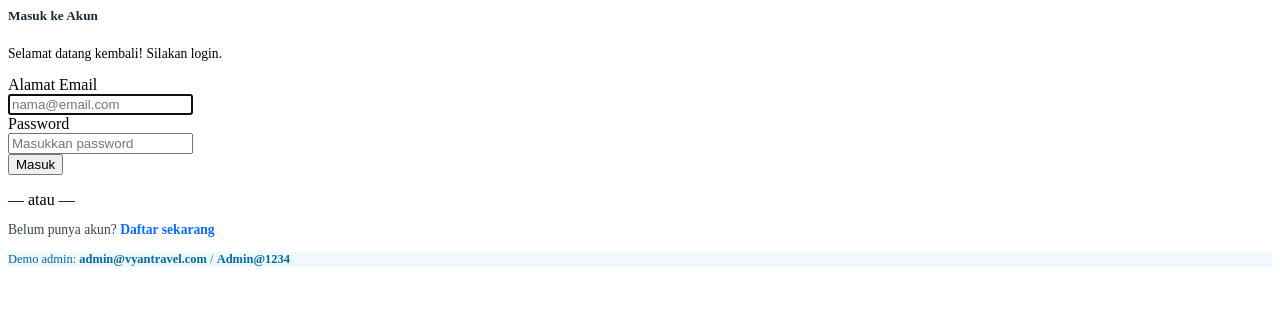
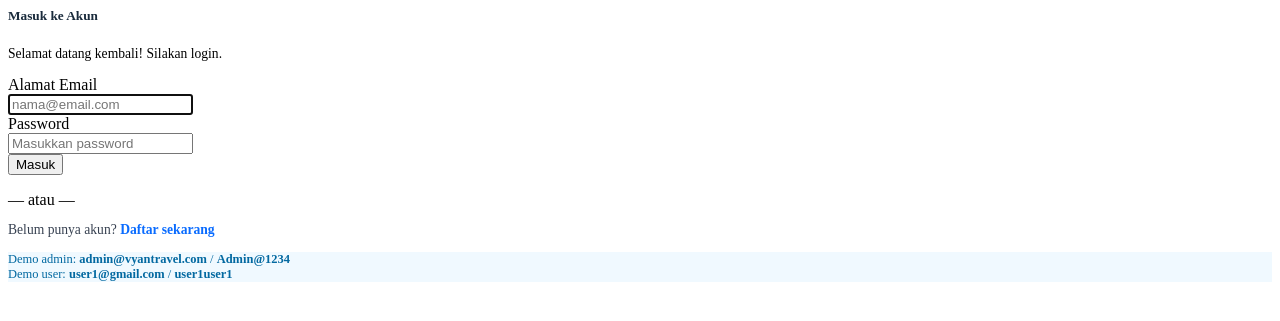
Before and after one commit to sultanhz2006/UAS-PWL-KELOMPOK, a PHP site: page /login.php in a window 1280 px wide. Shown: the top 321 px of the page. Run offline with PHP 8.4, Linux system fonts and the light colour scheme; some libraries are stand-ins or nearby versions.

Commit message:
feat: tambahkan demo akun user

```diff
--- a/app/Views/auth/login.php
+++ b/app/Views/auth/login.php
@@ -33,6 +33,12 @@
 </p>
 
 <div class="mt-3 p-2 rounded-2" style="background:#F0F9FF;font-size:.78rem;color:#0369A1">
-    <i class="bi bi-info-circle me-1"></i>
-    Demo admin: <strong>admin@vyantravel.com</strong> / <strong>Admin@1234</strong>
+    <div class="mb-1">
+        <i class="bi bi-info-circle me-1"></i>
+        Demo admin: <strong>admin@vyantravel.com</strong> / <strong>Admin@1234</strong>
+    </div>
+    <div>
+        <i class="bi bi-person me-1"></i>
+        Demo user: <strong>user1@gmail.com</strong> / <strong>user1user1</strong>
+    </div>
 </div>
--- a/database/vyantravel_db.sql
+++ b/database/vyantravel_db.sql
@@ -95,7 +95,8 @@ CREATE TABLE `users` (
 
 INSERT INTO `users` (`id`, `nama_lengkap`, `email`, `password`, `no_telp`, `role`, `created_at`, `updated_at`) VALUES
 (1, 'Super Admin', 'admin@vyantravel.com', '$2y$10$eiHjISuqOEnnudnn/gtHKeLabrUO2Xmx2BbQGOCcqd8JGZ/Mz5vbm', NULL, 'admin', '2026-06-19 06:18:31', '2026-06-20 07:07:58'),
-(4, 'budiman', 'budiman@gmail.com', '$2y$12$xAQknzRBwnKHkcOPTh.saezFHZ65Ka3.EjBYjVjOF.sQe/H/kIk0G', '08129382733', 'pelanggan', '2026-06-20 07:34:22', '2026-06-20 07:34:22');
+(4, 'budiman', 'budiman@gmail.com', '$2y$12$xAQknzRBwnKHkcOPTh.saezFHZ65Ka3.EjBYjVjOF.sQe/H/kIk0G', '08129382733', 'pelanggan', '2026-06-20 07:34:22', '2026-06-20 07:34:22'),
+(5, 'User Satu', 'user1@gmail.com', '$2y$12$6ov7.OJOBx8.7wfRPBoD2OO7GF4qnLue3dteTBsFWr6HHxHfnxskO', '08123456789', 'pelanggan', '2026-07-01 10:00:00', '2026-07-01 10:00:00');
 
 --
 -- Indexes for dumped tables
```
Also changed, not shown: README.md.
